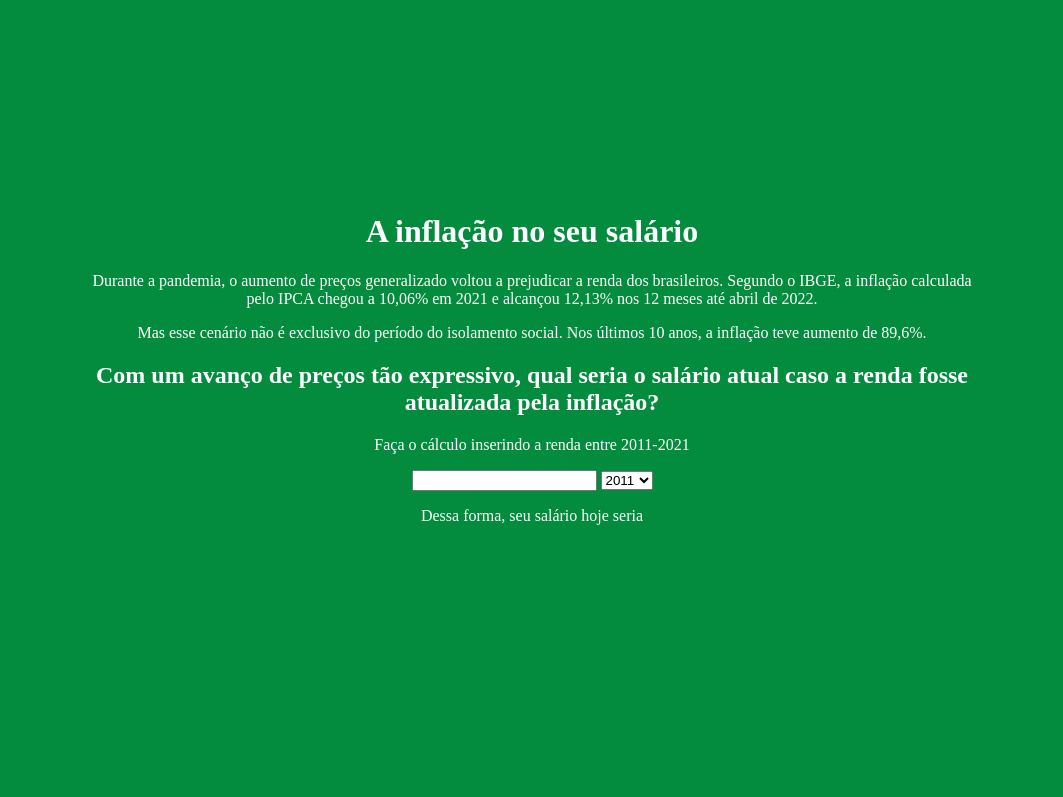
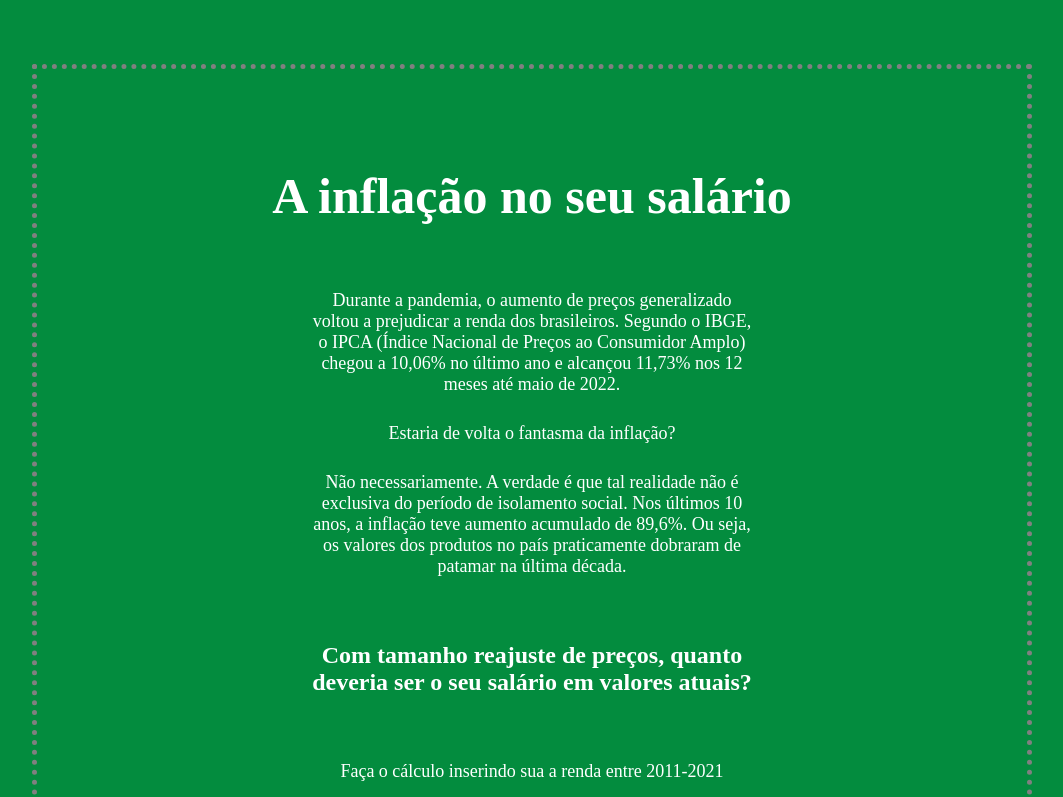
Before and after one commit to fernandoluizfb/Calculadora-Insper, a plain HTML site: page index.html in a window 1280 px wide. Shown: the top 797 px of the page, without its empty margins (108-1171 px from the left). Drawn offline with Linux system fonts and the light colour scheme.

Commit message:
Atualização

```diff
--- a/index.css
+++ b/index.css
@@ -4,9 +4,37 @@ body {
     color: #ffffff;
     text-align: center;
     padding: 10%;
+    border: 5px dotted grey;
 
     margin-top: 5%;
-    margin-left: 5%;
-    margin-right: 5%;
+    margin-left: 140px;
+    margin-right: 140px;
 
+    font-style: fantasy;
     }
+
+h1 {
+
+    font-size: 50px;
+    margin-bottom: 60px;
+    margin-top: -30px;
+}
+
+p {
+    margin-left: 140px;
+    margin-right: 140px;
+    padding: 5px;
+    font-size: 18px;
+}
+
+h2 {
+    margin-top: 60px;
+    margin-bottom: 60px;
+    margin-left: 140px;
+    margin-right: 140px;
+}
+
+.texto > div {
+    margin-top: 10px;
+    margin-bottom: -20px;
+}
--- a/index.html
+++ b/index.html
@@ -14,15 +14,17 @@
 
     <h1> A inflação no seu salário </h1>
 
-    <p>Durante a pandemia, o aumento de preços generalizado voltou a prejudicar a renda dos brasileiros. Segundo o IBGE, a inflação calculada pelo IPCA chegou a 10,06% em 2021 e alcançou 12,13% nos 12 meses até abril de 2022.</p>
+    <p>Durante a pandemia, o aumento de preços generalizado voltou a prejudicar a renda dos brasileiros. Segundo o IBGE, o IPCA (Índice Nacional de Preços ao Consumidor Amplo) chegou a 10,06% no último ano e alcançou 11,73% nos 12 meses até maio de 2022.</p>
 
-    <p>Mas esse cenário não é exclusivo do período do isolamento social. Nos últimos 10 anos, a inflação teve aumento de 89,6%. </p>
+    <p>Estaria de volta o fantasma da inflação?</p>
 
-    <h2>Com um avanço de preços tão expressivo, qual seria o salário atual caso a renda fosse atualizada pela inflação?</h2>
+    <p>Não necessariamente. A verdade é que tal realidade não é exclusiva do período de isolamento social. Nos últimos 10 anos, a inflação teve aumento acumulado de 89,6%. Ou seja, os valores dos produtos no país praticamente dobraram de patamar na última década.</p>
+
+    <h2>Com tamanho reajuste de preços, quanto deveria ser o seu salário em valores atuais?</h2>
 
 
 
-    <p>Faça o cálculo inserindo a renda entre 2011-2021</p>
+    <p>Faça o cálculo inserindo sua a renda entre 2011-2021</p>
 
 
 
@@ -45,7 +47,7 @@
 
     </select>
 
-    <p>Dessa forma, seu salário hoje seria</p>
+    <p> Dessa forma, seu salário hoje seria </p>
 
     <p class="output"></p>
 
```
